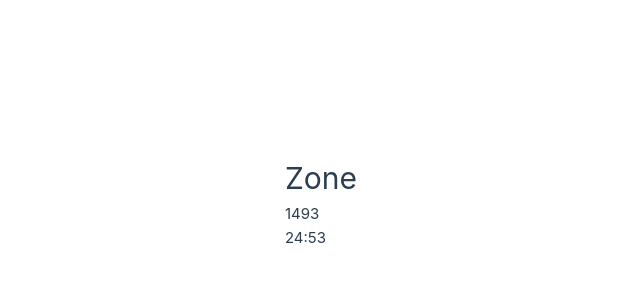
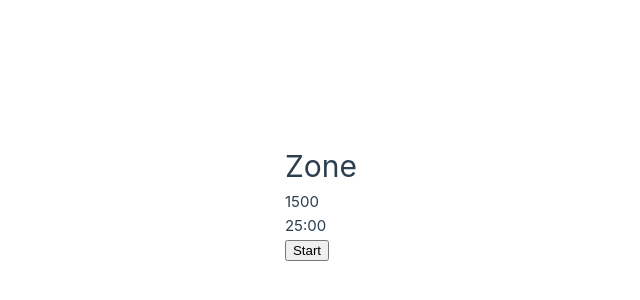
Before and after one commit to brantac/zone, a Vue app: page / in a window 1280 px wide. Shown: the part 198-498 px from the top of the page, without its empty margins (283-923 px from the left). Built offline with nearby package versions, Linux system fonts and the light colour scheme; the HTML template or start-up script is replaced by a standard one.

Commit message:
feat:add click event to StartTimerBtn component

```diff
--- a/src/App.vue
+++ b/src/App.vue
@@ -5,6 +5,7 @@ import { TimerType, type Timer } from './core/entities/timer'
 import { StartTimerUseCaseImpl } from './core/usecases/start-timer-usecase-impl'
 import { BrowserTimerService } from './core/services/browser-timer-service'
 import { LocalStorageTimerRepository } from './infrastructure/LocalStorageTimerRepository'
+import StartTimerBtn from './components/StartTimerBtn.vue'
 const timer = ref<Timer>({
   id: '',
   duration: 1500,
@@ -18,9 +19,13 @@ const startTimerUseCase = new StartTimerUseCaseImpl(
   new BrowserTimerService(),
 )
 
-onMounted(async () => {
+// onMounted(async () => {
+//   timer.value = await startTimerUseCase.execute(TimerType.FOCUS, timer)
+// })
+
+async function startTimerOnClick(): Promise<void> {
   timer.value = await startTimerUseCase.execute(TimerType.FOCUS, timer)
-})
+}
 </script>
 
 <template>
@@ -28,6 +33,7 @@ onMounted(async () => {
     <h1>Zone</h1>
     <p>{{ timer?.remaining }}</p>
     <TimerDisplay :timer="timer" />
+    <StartTimerBtn @click="startTimerOnClick" />
   </header>
 </template>
 
```
